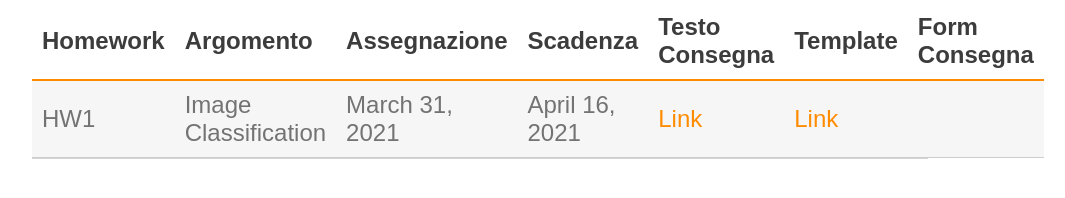
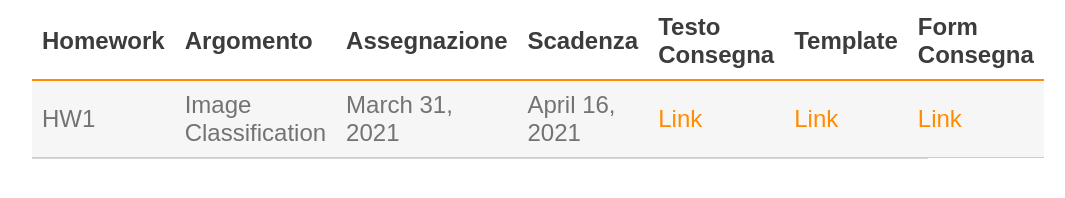
Before and after one commit to perceivelab/knowledge-discovery-course, a Jekyll site: the page built from homework.md, in a window 1280 px wide. Shown: the part 273-471 px from the top of the page, without its empty margins (160-1225 px from the left). Built offline with Jekyll 4.4.1, drawn with Linux system fonts in a browser that asks for light colours; our own code applies the rules of GitHub Pages for plain Markdown files.

Commit message:
Update homework.md

```diff
--- a/homework.md
+++ b/homework.md
@@ -3,6 +3,6 @@ This page contains the homeworks for the Knowledge Discovery 2021 course
 
 | Homework | Argomento | Assegnazione | Scadenza | Testo Consegna | Template | Form Consegna |
 | -------- | --------- | ------------ | -------- | -------------- | -------- | ------------- |
-| HW1     | Image Classification | March 31, 2021 | April 16, 2021 | [Link](hw1-2021.md) | [Link]() |
+| HW1     | Image Classification | March 31, 2021 | April 16, 2021 | [Link](hw1-2021.md) | [Link][404] | [Link][404] |
 
 [404]: /knowledge-discovery/fallback
```
